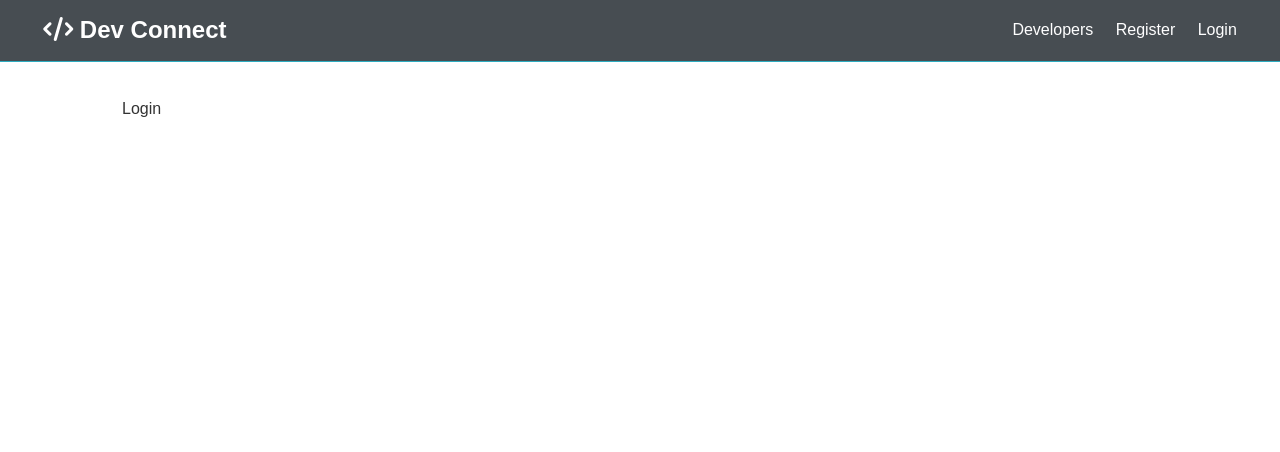
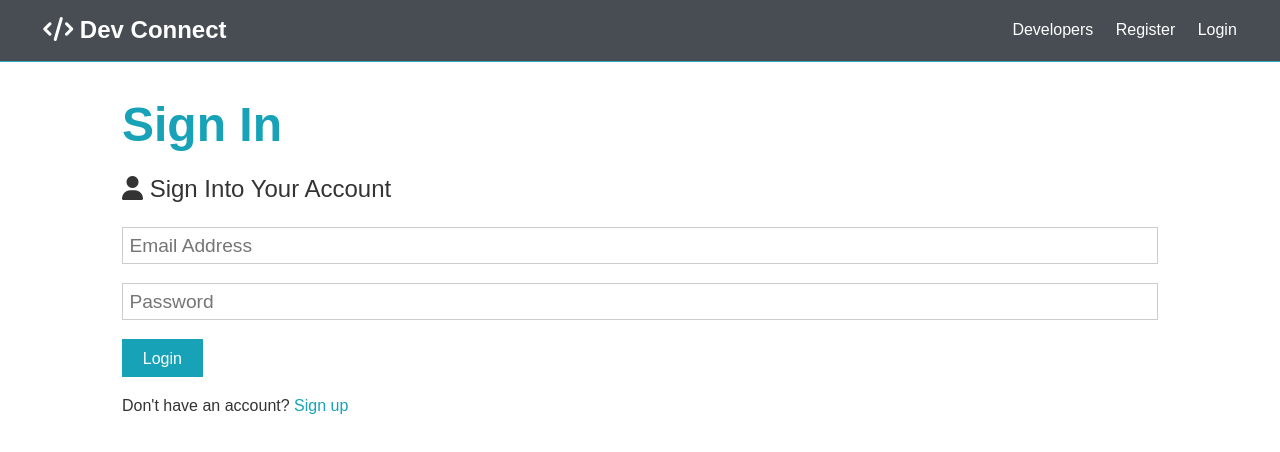
Before and after one commit to deono/dev-connect, a React (Create React App) app in the folder client/: page /login in a window 1280 px wide. Shown: the top 452 px of the page. Built offline with nearby package versions, Linux system fonts and the light colour scheme; the HTML template or start-up script is replaced by a standard one.

Commit message:
Login and Register form components

```diff
--- a/client/src/components/auth/Login.js
+++ b/client/src/components/auth/Login.js
@@ -1,7 +1,58 @@
-import React from 'react';
+import React, { Fragment, useState } from 'react';
+import { Link } from 'react-router-dom';
 
 const Login = () => {
-  return <div>Login</div>;
+  const [formData, setFormData] = useState({
+    email: '',
+    password: ''
+  });
+
+  // destructure out vars
+  const { email, password } = formData;
+  // onChange helper function
+  const onChange = e =>
+    setFormData({ ...formData, [e.target.name]: e.target.value });
+  // onSubmit helper function
+  const onSubmit = async e => {
+    e.preventDefault();
+    console.log('SUCCESS');
+  };
+
+  return (
+    <Fragment>
+      <h1 className="large text-primary">Sign In</h1>
+      <p className="lead">
+        <i className="fas fa-user"></i> Sign Into Your Account
+      </p>
+      <form className="form" onSubmit={e => onSubmit(e)}>
+        <div className="form-group">
+          <input
+            type="email"
+            placeholder="Email Address"
+            name="email"
+            value={email}
+            onChange={e => onChange(e)}
+            required
+          />
+        </div>
+        <div className="form-group">
+          <input
+            type="password"
+            placeholder="Password"
+            name="password"
+            minLength="6"
+            value={password}
+            onChange={e => onChange(e)}
+            required
+          />
+        </div>
+        <input type="submit" className="btn btn-primary" value="Login" />
+      </form>
+      <p className="my-1">
+        Don't have an account? <Link to="/register">Sign up</Link>
+      </p>
+    </Fragment>
+  );
 };
 
 export default Login;
--- a/client/src/components/auth/Register.js
+++ b/client/src/components/auth/Register.js
@@ -1,4 +1,5 @@
 import React, { Fragment, useState } from 'react';
+import { Link } from 'react-router-dom';
 
 const Register = () => {
   const [formData, setFormData] = useState({
@@ -14,13 +15,13 @@
   const onChange = e =>
     setFormData({ ...formData, [e.target.name]: e.target.value });
   // onSubmit helper function
-  const onSubmit = e => {
+  const onSubmit = async e => {
     e.preventDefault();
     // check passwords match
     if (password !== password2) {
       console.log('Passwords dont match');
     } else {
-      console.log(formData);
+      console.log('SUCCESS');
     }
   };
 
@@ -80,7 +81,7 @@
         <input type="submit" className="btn btn-primary" value="Register" />
       </form>
       <p className="my-1">
-        Already have an account? <a href="login.html">Sign In</a>
+        Already have an account? <Link to="/login">Sign In</Link>
       </p>
     </Fragment>
   );
```
